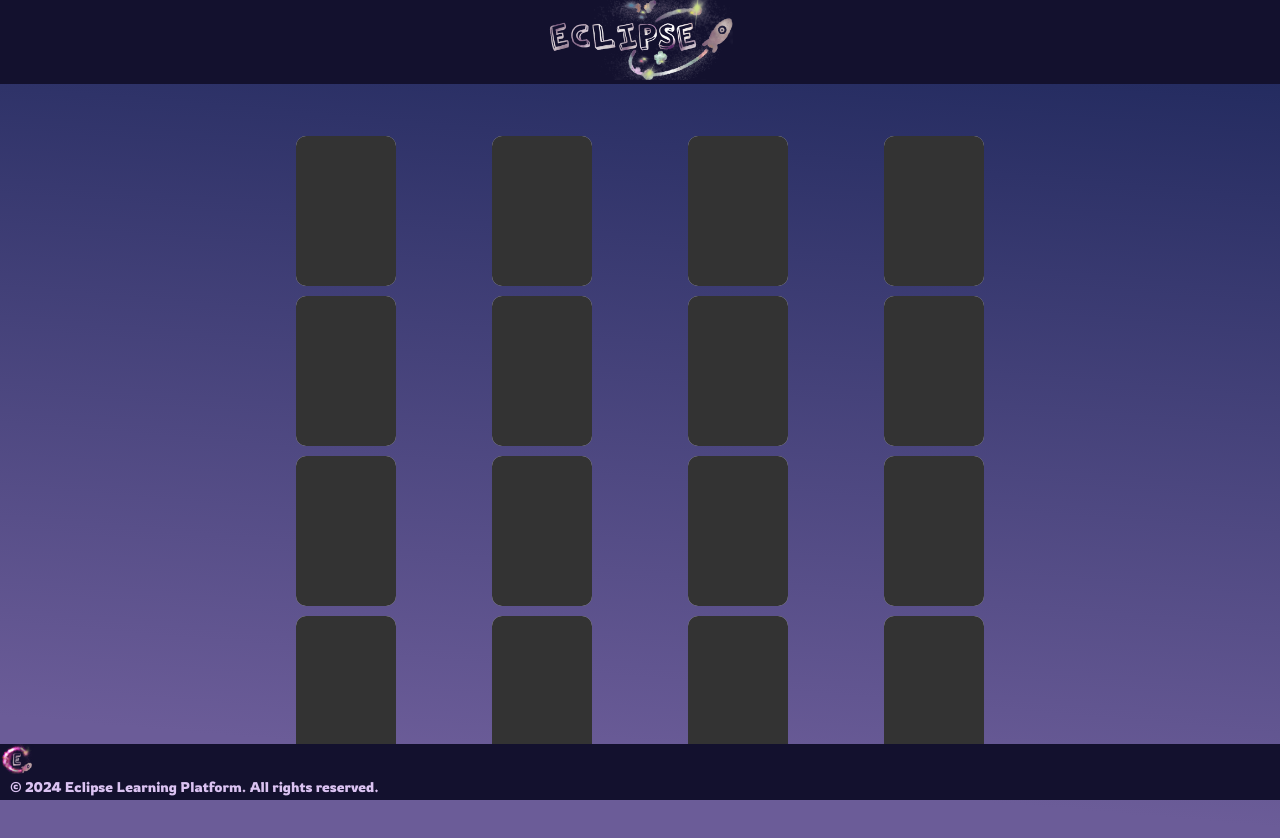
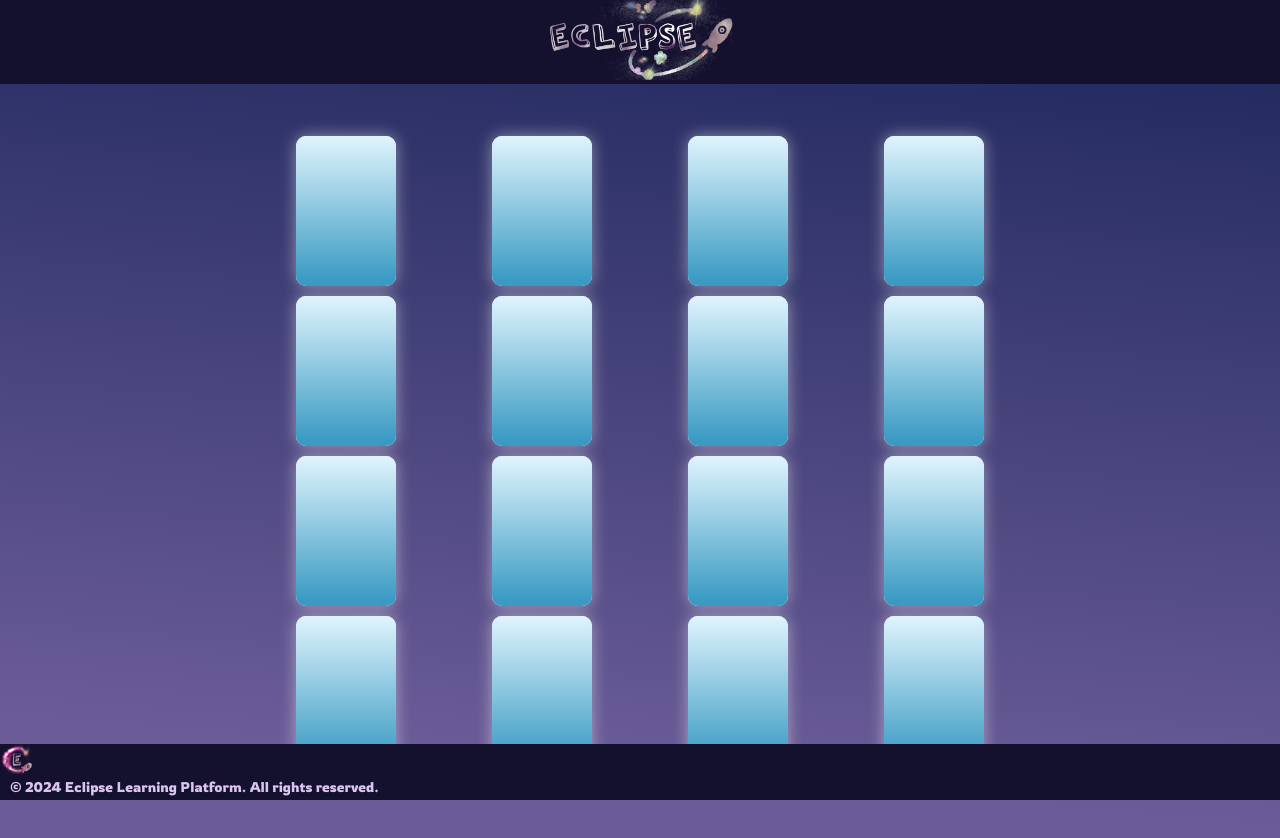
Before and after one commit to obymael/exoplanet.exe, a Vue app in the folder EXOPLANET.EXE/: page /MemoryCards in a window 1280 px wide. Shown: the top 838 px of the page. Built offline with nearby package versions, Linux system fonts and the light colour scheme.

Commit message:
#11 Add more styling to cards and link

```diff
--- a/EXOPLANET.EXE/src/components/MemoryCards.vue
+++ b/EXOPLANET.EXE/src/components/MemoryCards.vue
@@ -260,7 +260,7 @@ export default {
 .card {
   width: 100px;
   height: 150px;
-  background-color: #ccc;
+  background-color: azure;
   display: flex;
   justify-content: center;
   align-items: center;
@@ -268,8 +268,12 @@ export default {
   border-radius: 10px;
   cursor: pointer;
   transition: background-color 0.3s;
+  box-shadow: 0 0 1rem #f5f5f57c;
 }
 
+p{
+  color: rgb(16, 62, 75);
+}
 .card.flipped {
   background-color: #f8f8f8;
 }
@@ -282,7 +286,7 @@ h2,
 .card-back {
   width: 100%;
   height: 100%;
-  background-color: #333;
+  background: linear-gradient(#E0F4FD, #3497C1);
   border-radius: 10px;
 }
 
--- a/EXOPLANET.EXE/src/views/IntermediateLessons.vue
+++ b/EXOPLANET.EXE/src/views/IntermediateLessons.vue
@@ -163,9 +163,9 @@
             <button class="button">Learn more</button>
         </div>
         <div class="button">
-          <a href="#game-5">
+            <router-link to="/MemoryCards">
             <button class="button">Test your knowledge</button>
-          </a>
+            </router-link>
         </div>
         </div>
         <div class="lesson-image">
```
